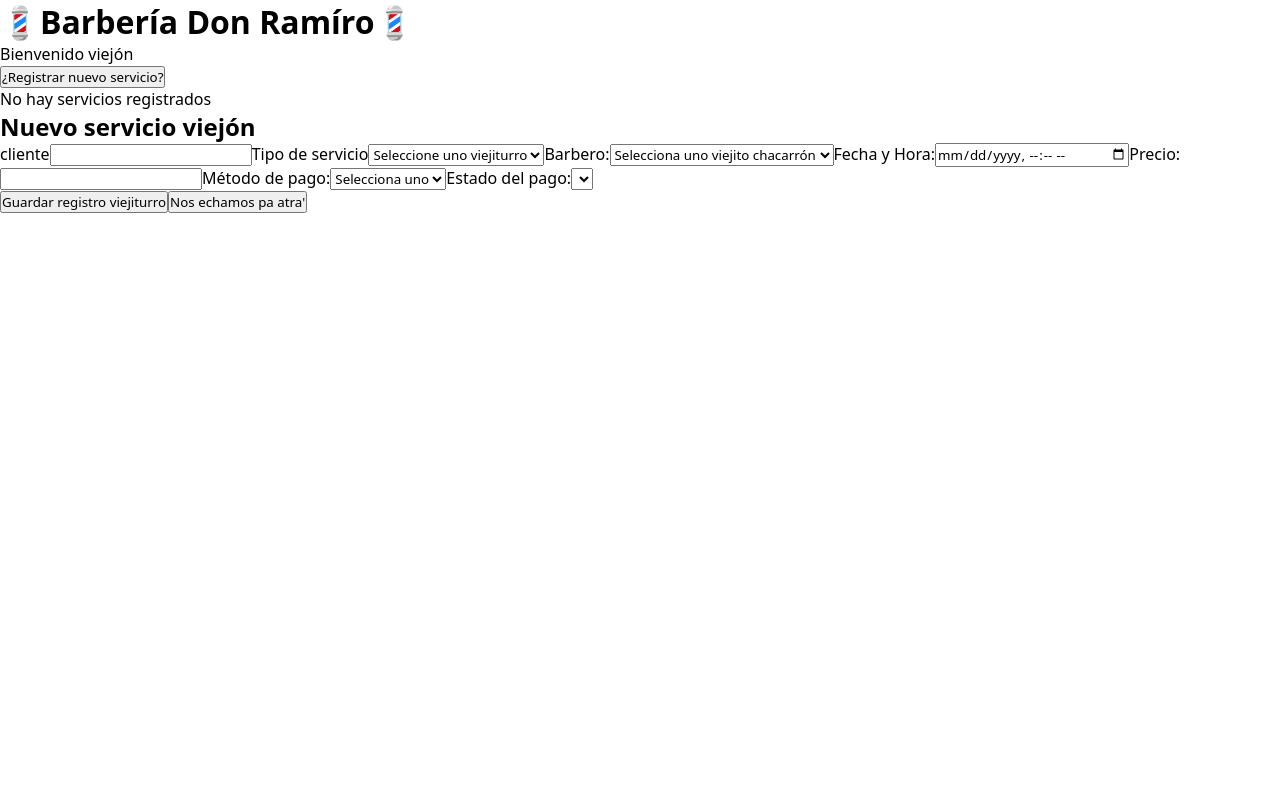
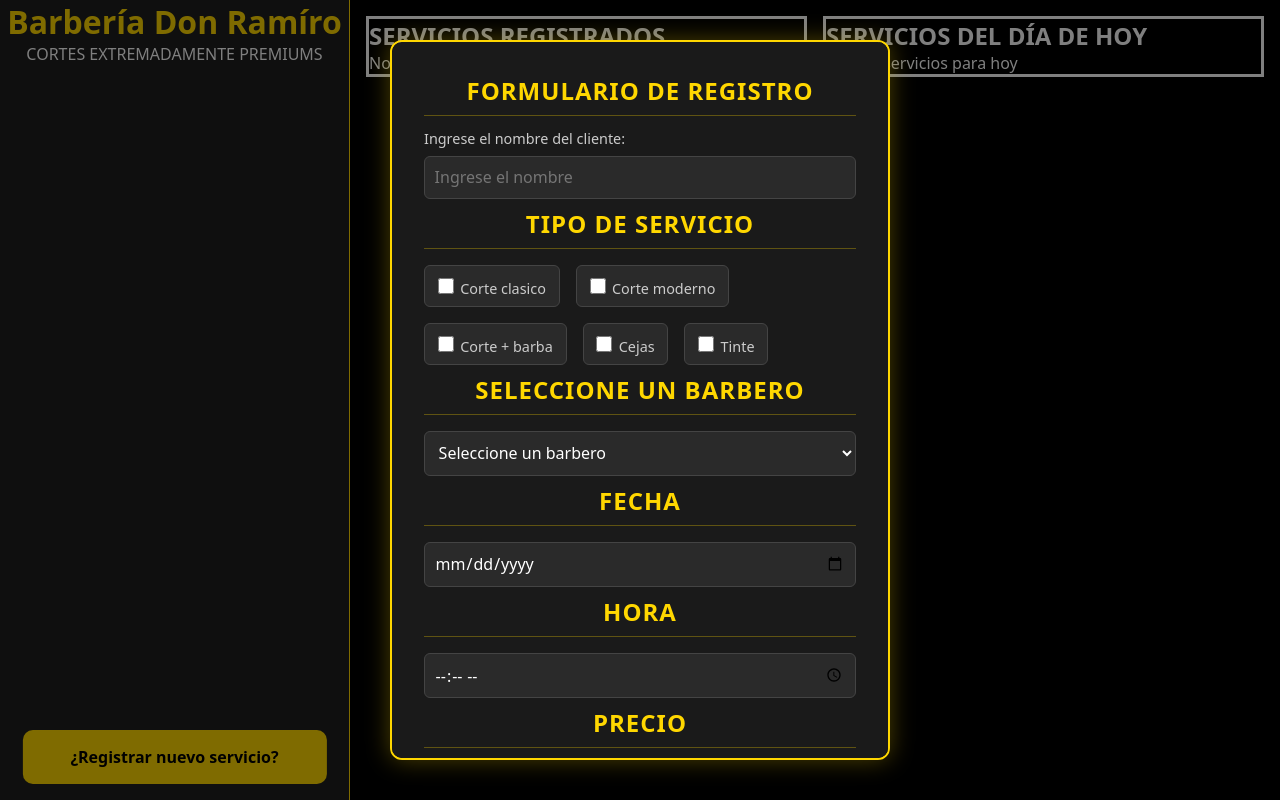
Before and after one commit to nicko2908/Barber-a-Don-Ramiro, a Vue app: page / in a window 1280 px wide. Both pictures are taken after a click on the button "¿Registrar nuevo servicio?". Built offline with nearby package versions, Linux system fonts and the light colour scheme.

Commit message:
Avance N.2 barbería Don Ramíro

```diff
--- a/src/App.vue
+++ b/src/App.vue
@@ -1,53 +1,97 @@
 <template>
   <div class="app">
-    <h1>💈Barbería Don Ramíro💈</h1>
-    <p>Bienvenido viejón</p>
-    <button @click="mostrarModal = true">¿Registrar nuevo servicio?</button>
 
-
-    <section class="listaSer"> <!--EN ESTA PARTE IRÁN LOS SERVICIOS-->
+    <div class="columnas">
+      <div class="inicio">
+        <h1>Barbería Don Ramíro</h1>
+        <p>CORTES EXTREMADAMENTE PREMIUMS</p>
+        <button class="botonModal" @click="mostrarModal = true">¿Registrar nuevo servicio?</button>
+      </div>
+      <div class="informacion">
+        <div class="listas">
+          <section class="listaSer">
+            <h2>SERVICIOS REGISTRADOS</h2>
             <p v-if="servicios.length === 0">No hay servicios registrados</p>
-
-      <div class="tarjeta" v-for="ser in servicios" :key="ser.id">
+            <div class="clientes" v-for="ser in servicios" :key="ser.id">
               <h3>{{ ser.cliente }}</h3>
-
+              <p>{{ser.precio}}</p>
+              <p>{{ser.fecha}}</p>
+              <button @click="pedirConfirmacion(ser)">ELIMINAR</button>
             </div>
           </section>
 
-    <!--MODALLLLLL MODALLLLL-->
+          <div class="modal" v-if="clienteAEliminar">
+            <div class="modalCont modalConfirmar">
+              <h2>¿Estás seguro?</h2>
+              <p>Vas a eliminar el registro de <strong>{{ clienteAEliminar.cliente }}</strong></p>
+              <div class="bModal">
+                <button type="button" class="botonGuardar" @click="confirmarEliminacion">Sí, eliminar</button>
+                <button type="button" class="botonCancelar" @click="clienteAEliminar = null">Cancelar</button>
+              </div>
+            </div>
+          </div>
+
+          <section class="listaSerHoy">
+            <h2>SERVICIOS DEL DÍA DE HOY</h2>
+            <p v-if="serHoy().length === 0">No hay servicios para hoy</p>
+            <div class="clientes" v-for="ser in serHoy()" :key="ser.id">
+              <h3>{{ ser.cliente }}</h3>
+              <p>{{ser.precio}}</p>
+              <p>{{ser.fecha}}</p>
+            </div>
+          </section>
+        </div>
+      </div>
+    </div>
+
     <div class="modal" v-if="mostrarModal">
-      <div class="modalCont"></div>
-        <h2>Nuevo servicio viejón</h2>
-
+      <div class="modalCont">
+        <h2>FORMULARIO DE REGISTRO</h2>
         <form @submit.prevent="guardarForm">
 
-          <label>cliente</label>
-          <input type="text" v-model="formulario.cliente" required>
+          <label>Ingrese el nombre del cliente:</label>
+          <input type="text" v-model="formulario.cliente" placeholder="Ingrese el nombre" required>
 
-          <label>Tipo de servicio</label>
-          <select v-model="formulario.tServicio" required>
-            <option disabled value="">Seleccione uno viejiturro</option>
-            <option value="Corte clásico">Corte Clásico</option>
-            <option value="Corte moderno">Corte Moderno</option>
-            <option value="Barba">Barba</option>
-            <option value="Corte + barba">Corte + Barba</option>
-            <option value="Cejas">Cejas</option>
-            <option value="Tinte">Tinte</option>
+          <h2>TIPO DE SERVICIO</h2>
+          <div class="checkboxes">
+            <div class="opcion">
+              <input type="checkbox" id="corteclasico" value="cclasico" v-model="formulario.tServicio" @change="calcularPrecio">
+              <label>Corte clasico</label>
+            </div>
+            <div class="opcion">
+              <input type="checkbox" id="cortemoderno" value="cmoderno" v-model="formulario.tServicio" @change="calcularPrecio">
+              <label>Corte moderno</label>
+            </div>
+            <div class="opcion">
+              <input type="checkbox" id="corteybarba" value="cybarba" v-model="formulario.tServicio" @change="calcularPrecio">
+              <label>Corte + barba</label>
+            </div>
+            <div class="opcion">
+              <input type="checkbox" id="cejas" value="cejas" v-model="formulario.tServicio" @change="calcularPrecio">
+              <label>Cejas</label>
+            </div>
+            <div class="opcion">
+              <input type="checkbox" id="tinte" value="tinte" v-model="formulario.tServicio" @change="calcularPrecio">
+              <label>Tinte</label>
+            </div>
+          </div>
+
+          <h2>SELECCIONE UN BARBERO</h2>
+          <select v-model="formulario.barbero" required>
+            <option disabled value="">Seleccione un barbero</option>
+            <option value="Don Ramiro">Don Ramíro</option>
+            <option value="Empleado 1">Empleado 1</option>
+            <option value="Empleado 2">Empleado 2</option>
           </select>
 
-          <label>Barbero:</label>
-          <select v-model="formulario.barbero" required>
-            <option disabled value="">Selecciona uno viejito chacarrón</option>
-            <option value="Don Ramiro">Viejito Chacarrón</option>
-            <option value="Empleado 1">El Brayan</option>
-            <option value="Empleado 2">El Kevin</option>
-          </select>
+          <h2>FECHA</h2>
+          <input type="date" v-model="formulario.fecha" required>
 
-          <label>Fecha y Hora:</label>
-          <input type="datetime-local" v-model="formulario.fecha" required>
+          <h2>HORA</h2>
+          <input type="time" v-model="formulario.hora" required>
 
-          <label>Precio:</label>
-          <input type="number" v-model="formulario.precio" required min="0">
+          <h2>PRECIO</h2>
+          <p>${{ formulario.precio }}</p>
 
           <label>Método de pago:</label>
           <select v-model="formulario.mPago" required>
@@ -59,15 +103,30 @@
 
           <label>Estado del pago:</label>
           <select v-model="formulario.ePago" required>
-            <option disabled value=""></option>
+            <option disabled value="">Selecciona una opción</option>
+            <option value="Pagado">Pagado</option>
+            <option value="Pendiente">Pendiente</option>
           </select>
+
+          <label>Calificación (1 a 5):</label>
+          <select v-model="formulario.calificacion" required>
+            <option disabled value="">Selecciona una</option>
+            <option value="1">⭐</option>
+            <option value="2">⭐⭐</option>
+            <option value="3">⭐⭐⭐</option>
+            <option value="4">⭐⭐⭐⭐</option>
+            <option value="5">⭐⭐⭐⭐⭐</option>
+          </select>
+
+          <label>Observaciones</label>
+          <textarea v-model="formulario.observaciones"></textarea>
           <div class="bModal">
-            <button type="submit">Guardar registro viejiturro</button>
-            <button type="button" @click="cerrarModal">Nos echamos pa atra'</button>
+            <button type="submit" class="botonGuardar">Guardar Registro</button>
+            <button type="button" @click="cerrarModal" class="botonCancelar">Cancelar Registro</button>
           </div>
         </form>
       </div>
-
+    </div>
   </div>
 </template>
 
@@ -78,12 +137,30 @@ import {useLocalStorage} from '@vueuse/core'
 let servicios = useLocalStorage('ser', [])
 let mostrarModal = ref(false)
 
+const preciosServicios = {
+  cclasico: 25000,
+  cmoderno: 30000,
+  cybarba: 35000,
+  cejas: 15000,
+  tinte: 40000
+}
+
+function calcularPrecio(){
+  let precio = 0
+  for(const servicio of formulario.value.tServicio){
+    precio += preciosServicios[servicio]
+  }
+  formulario.value.precio = precio
+}
+
+
 let formulario = ref({
   cliente:"",
-  tServicio:"",
+  tServicio:[],
   barbero:"",
   fecha:"",
-  precio:"",
+  hora:"",
+  precio:0,
   mPago:"",
   ePago:"",
   calificacion:"",
@@ -91,13 +168,14 @@ let formulario = ref({
 })
 
 function cerrarModal(){
-  mostrarModal.value=false
+  mostrarModal.value = false
   formulario.value = {
     cliente:"",
-  tServicio:"",
+    tServicio: [],
     barbero:"",
     fecha:"",
-  precio:"",
+    hora:"",
+    precio: 0,
     mPago:"",
     ePago:"",
     calificacion:"",
@@ -112,6 +190,30 @@ function guardarForm() {
   })
   cerrarModal()
 }
+
+let clienteAEliminar = ref(null)
+
+function pedirConfirmacion(ser){
+  clienteAEliminar.value = ser
+}
+
+function confirmarEliminacion(){
+  const indice = servicios.value.findIndex(s => s.id === clienteAEliminar.value.id)
+  servicios.value.splice(indice, 1)
+  clienteAEliminar.value = null
+}
+
+function fHoy(fs){
+  const hoy = new Date()
+  const hoyStr = hoy.getFullYear() + '-' +
+    String(hoy.getMonth() + 1).padStart(2, '0') + '-' +
+    String(hoy.getDate()).padStart(2, '0')
+  return fs === hoyStr
+}
+
+function serHoy(){
+  return servicios.value.filter(ser => fHoy(ser.fecha))
+}
 </script>
 
 <style>
@@ -119,5 +221,233 @@ function guardarForm() {
   padding: 0;
   margin: 0;
   font-family: system-ui, -apple-system, BlinkMacSystemFont, 'Segoe UI', Roboto, Oxygen, Ubuntu, Cantarell, 'Open Sans', 'Helvetica Neue', sans-serif;
+  box-sizing: border-box;
+}
+
+.columnas{
+  display: grid;
+  grid-template-columns: 350px 1fr;
+}
+
+.inicio{
+  text-align: center;
+  background-color: rgb(0, 0, 93);
+  color: gold;
+  grid-column: 1;
+  min-height: 100vh;
+  background-color: rgb(30, 30, 30);
+  border-right: 1px solid gold;
+  position: relative;
+}
+
+.inicio p{
+  color: white;
+}
+
+.informacion{
+  grid-column: 2;
+  background-color: black;
+}
+
+.app{
+  background-color: rgb(0, 0, 78);
+  color: white;
+}
+
+.botonModal{
+  position: absolute;
+  bottom: 0px;
+  left: 50%;
+  transform: translateX(-50%);
+  padding: 1rem 3rem;
+  background-color: gold;
+  border: none;
+  border-radius: 10px;
+  color: black;
+  font-weight: bold;
+  cursor: pointer;
+  width: max-content;
+  font-size: 1rem;
+  margin-bottom: 1rem;
+}
+
+.botonModal:hover{
+  transform: translateX(-50%) scale(1.05);
+  transition: all 0.3s;
+}
+
+.modal .bModal{
+  text-align: center;
+  margin-top: 1rem;
+}
+
+.modal .botonGuardar{
+  padding: 1rem  2rem;
+  margin-right: 10px;
+  background-color: gold;
+  border-radius: 1rem;
+  border: none;
+  font-family: system-ui, -apple-system, BlinkMacSystemFont, 'Segoe UI', Roboto, Oxygen, Ubuntu, Cantarell, 'Open Sans', 'Helvetica Neue', sans-serif;
+  font-weight: bold;
+  cursor: pointer;
+}
+
+.modal .botonCancelar{
+  padding: 1rem 2rem;
+  background-color: gold;
+  border-radius: 1rem;
+  border: none;
+  font-family: system-ui, -apple-system, BlinkMacSystemFont, 'Segoe UI', Roboto, Oxygen, Ubuntu, Cantarell, 'Open Sans', 'Helvetica Neue', sans-serif;
+  font-weight: bold;
+  cursor: pointer;
+}
+
+.modal .botonCancelar:hover{
+  scale: 1.05;
+  transition: all 0.3s;
+}
+
+.modal .botonGuardar:hover{
+  scale: 1.05;
+  transition: all 0.3s;
+}
+
+.listas{
+  display: grid;
+  grid-template-columns: 1fr 1fr;
+  gap: 1rem;
+  margin: 1rem;
+}
+
+.listaSer{
+  grid-column: 1;
+  border: solid 3px white;
+}
+
+.listaSerHoy{
+  grid-column: 2;
+  border: solid 3px white;
+}
+
+form{
+  display: flex;
+  flex-direction: column;
+  gap: 0.5rem;
+}
+
+.modal{
+  position: fixed;
+  top: 0;
+  left: 0;
+  width: 100%;
+  height: 100%;
+  background-color: rgba(0, 0, 0, 0.5);
+  display: flex;
+  justify-content: center;
+  align-items: center;
+  animation: aparecerFondo 0.5s ease;
+  color: black;
+}
+
+.modalCont{
+  background-color: #1a1a1a;
+  color: white;
+  padding: 2rem;
+  border-radius: 12px;
+  border: 2px solid gold;
+  width: 90%;
+  max-width: 500px;
+  max-height: 90vh;
+  overflow-y: auto;
+  box-shadow: 0 0 25px rgba(255, 215, 0, 0.3);
+  animation: aparecerModal 0.35s ease;
+}
+
+.modalCont h2{
+  color: gold;
+  text-align: center;
+  margin-bottom: 0.5rem;
+  padding-bottom: 0.5rem;
+  border-bottom: 1px solid rgba(255, 215, 0, 0.3);
+  letter-spacing: 1px;
+}
+
+.modalCont input[type="text"],
+.modalCont input[type="date"],
+.modalCont input[type="time"],
+.modalCont select,
+.modalCont textarea{
+  background-color: #2a2a2a;
+  color: white;
+  border: 1px solid #444;
+  border-radius: 6px;
+  padding: 0.6rem;
+  font-size: 1rem;
+}
+
+.modalCont input:focus,
+.modalCont select:focus,
+.modalCont textarea:focus{
+  outline: none;
+  border-color: gold;
+}
+
+.modalCont label{
+  color: #ccc;
+  font-size: 0.9rem;
+  margin-top: 0.3rem;
+}
+
+.opcion{
+  background-color: #2a2a2a;
+  padding: 0.5rem 0.8rem;
+  border-radius: 6px;
+  display: flex;
+  align-items: center;
+  gap: 0.4rem;
+  border: 1px solid #444;
+}
+
+.opcion input[type="checkbox"]{
+  accent-color: gold;
+  width: 16px;
+  height: 16px;
+}
+
+.modalCont > form > p{
+  background-color: rgba(255, 215, 0, 0.1);
+  color: gold;
+  font-size: 1.3rem;
+  font-weight: bold;
+  text-align: center;
+  padding: 0.5rem;
+  border-radius: 6px;
+}
+
+.modalConfirmar{
+  max-width: 350px;
+  text-align: center;
+}
+
+.modalConfirmar h2{
+  color: #ff5555;
+  border-bottom: none;
+}
+
+.checkboxes{
+  display: flex;
+  flex-wrap: wrap;
+  gap: 1rem;
+}
+
+@keyframes aparecerModal {
+  from {
+    opacity: 0;
+    transform: scale(0.9) translateY(-20px);
+  }
+  to {
+    opacity: 1;
+    transform: scale(1) translateY(0);
+  }
 }
 </style>
```
Lines whose indentation alone changed are shown as unchanged.
